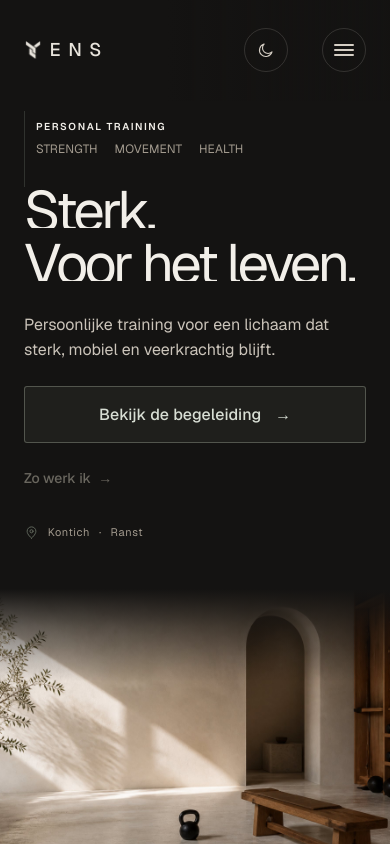
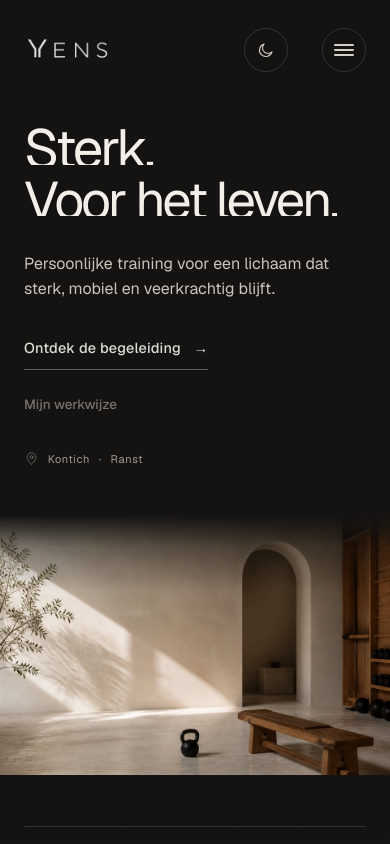
Before and after one commit to jeltedeproft/website-yens5, a website built with Vite: page index.html in a window 390 px wide. Both pictures are taken after a click on the button 265 px from the left and 50 px from the top of the page. Shown: the top 844 px of the page. Built offline with nearby package versions, Linux system fonts and the light colour scheme.

Commit message:
logo YENS

```diff
--- a/index.html
+++ b/index.html
@@ -65,7 +65,7 @@
   <header class="nav" id="nav">
     <div class="container nav__inner">
       <a class="brand" href="/" aria-label="YENS — naar de homepage">
-        <span class="brand__name"><span>E</span><span>N</span><span>S</span></span>
+        <img class="brand__image" src="/images/yens-logo-refined.png" alt="" width="1536" height="1024" draggable="false" />
       </a>
 
       <nav class="nav__links" aria-label="Hoofdnavigatie">
@@ -115,18 +115,14 @@
       </div>
       <div class="container hero__grid">
         <div class="hero__content">
-          <p class="hero__eyebrow">
-            <strong>Personal training</strong>
-            <span class="hero__pillars"><span>Strength</span><span>Movement</span><span>Health</span></span>
-          </p>
           <h1 class="h-hero hero__title">
             <span class="line"><span style="--i:0">Sterk.</span></span>
             <span class="line"><span style="--i:1">Voor het leven.</span></span>
           </h1>
           <p class="lead hero__desc">Persoonlijke training voor een lichaam dat sterk, mobiel en veerkrachtig blijft.</p>
           <div class="btn-group hero__actions">
-            <a class="btn btn--primary btn--lg" href="/begeleiding.html">Bekijk de begeleiding <span class="arrow" aria-hidden="true">→</span></a>
-            <a class="link hero__link" href="/werkwijze.html">Zo werk ik <span class="arrow">→</span></a>
+            <a class="btn btn--primary btn--lg" href="/begeleiding.html">Ontdek de begeleiding <span class="arrow" aria-hidden="true">→</span></a>
+            <a class="link hero__link" href="/werkwijze.html">Mijn werkwijze</a>
           </div>
           <p class="hero__note">
             <svg viewBox="0 0 24 24" fill="none" stroke="currentColor" stroke-width="1.5" stroke-linecap="round" stroke-linejoin="round"><path d="M12 21s7-5.5 7-11a7 7 0 1 0-14 0c0 5.5 7 11 7 11z"/><circle cx="12" cy="10" r="2.5"/></svg>
--- a/style.css
+++ b/style.css
@@ -349,7 +349,15 @@ h4, h5, h6 {
   justify-content: space-between;
   gap: 1.5rem;
 }
-.brand { display: flex; flex-direction: row; align-items: center; gap: .85rem; line-height: 1.05; }
+.brand {
+  position: relative;
+  display: flex;
+  flex-direction: row;
+  align-items: center;
+  gap: .85rem;
+  padding-bottom: .9rem;
+  line-height: 1.05;
+}
 .brand::before {
   content: '';
   width: 2.25rem;
@@ -367,6 +375,20 @@ h4, h5, h6 {
   font-weight: 500;
   letter-spacing: 0.28em;
   color: var(--text);
+}
+.brand__tagline {
+  position: absolute;
+  left: 50%;
+  bottom: 0;
+  width: max-content;
+  transform: translateX(-50%);
+  color: var(--text-muted);
+  font-size: .5rem;
+  font-weight: 500;
+  line-height: 1;
+  letter-spacing: .135em;
+  text-transform: uppercase;
+  white-space: nowrap;
 }
 .brand__role {
   font-size: 0.6875rem;
@@ -1713,14 +1735,17 @@ main > .section:first-child:not(.section--dark) {
   transform: translateY(-4.5vh);
 }
 .home-page .hero__eyebrow {
-  display: flex; flex-direction: column; align-items: flex-start; gap: .3rem;
-  margin-bottom: 2.75rem; padding-left: 1.35rem; color: var(--hero-muted);
-  position: relative;
-}
-.home-page .hero__eyebrow::before {
-  content: ''; position: absolute; left: 0; top: -.55rem; width: 1px; height: 5.75rem;
-  background: color-mix(in srgb, #6F766A 32%, transparent);
-}
+  display: block;
+  margin-bottom: 2.75rem;
+  padding-left: 0;
+  color: var(--hero-muted);
+  font-size: .7rem;
+  font-weight: 500;
+  line-height: 1.5;
+  letter-spacing: .2em;
+  text-transform: uppercase;
+}
+.home-page .hero__eyebrow::before { display: none; }
 .home-page .hero__eyebrow strong {
   color: var(--hero-ink); font-size: .6875rem; font-weight: 600;
   line-height: 1.4; letter-spacing: .19em;
@@ -1733,36 +1758,42 @@ main > .section:first-child:not(.section--dark) {
   padding: 0; color: inherit;
 }
 .home-page .hero__title {
-  width: max-content; max-width: 100%; margin-bottom: 2rem; color: var(--hero-ink);
-  font-size: clamp(5.25rem, 8.4vw, 8.5rem); font-weight: 400;
-  line-height: .91; letter-spacing: -.061em;
-}
+  width: max-content; max-width: 100%; margin-bottom: 2.5rem; color: var(--hero-ink);
+  font-size: clamp(5rem, 7.8vw, 7.75rem); font-weight: 400;
+  line-height: .96; letter-spacing: -.054em;
+}
+.home-page .hero__title .line > span { white-space: nowrap; }
+.home-page .hero__title .line:first-child { font-size: 1.04em; }
 .home-page .hero__desc {
   max-width: 31rem; margin-bottom: 2rem; color: #56534D;
   font-size: clamp(1.05rem, 1.35vw, 1.2rem); line-height: 1.55;
 }
-.home-page .hero__actions { gap: 1.5rem; }
-.home-page .hero__actions .btn { min-height: 3.25rem; padding: .88rem 2.3rem; gap: .85rem; }
+.home-page .hero__actions { gap: 2rem; }
+.home-page .hero__actions .btn { min-height: 44px; padding: .65rem 0 .45rem; gap: .8rem; }
 .home-page .hero__actions .btn .arrow { transition: transform var(--t-fast); }
 .home-page .hero__actions .btn:hover .arrow { transform: translateX(4px); }
 .home-page .hero .btn--primary {
   color: var(--hero-green);
-  background: rgba(69, 77, 66, .12);
-  border-color: rgba(69, 77, 66, .08);
-  border-radius: 3px;
+  background: transparent;
+  border: 0;
+  border-bottom: 1px solid rgba(69, 77, 66, .38);
+  border-radius: 0;
   box-shadow: none;
+  font-size: .9rem;
+  letter-spacing: .015em;
 }
 .home-page .hero .btn--primary:hover {
   color: var(--hero-green);
-  background: rgba(69, 77, 66, .18);
-  border-color: rgba(69, 77, 66, .12);
+  background: transparent;
+  border-bottom-color: rgba(69, 77, 66, .78);
   box-shadow: none;
   transform: none;
 }
 .home-page .hero__link {
-  min-height: 44px; padding: .7rem 0 .55rem; color: #6A675F; font-size: .875rem;
-}
-.home-page .hero__link:hover { gap: .45rem; color: var(--hero-ink); }
+  min-height: 44px; padding: .7rem 0 .5rem; color: #77736C; font-size: .8375rem;
+  font-weight: 500;
+}
+.home-page .hero__link:hover { color: var(--hero-ink); }
 .home-page .hero__link:hover .arrow { transform: translateX(4px); }
 .home-page .hero__note {
   flex-wrap: nowrap; gap: .35rem .55rem; margin-top: 2.75rem; color: #858078;
@@ -1773,11 +1804,21 @@ main > .section:first-child:not(.section--dark) {
   content: ''; width: clamp(8rem, 18vw, 16rem); height: 1px; margin-left: 1.25rem;
   background: color-mix(in srgb, #6F766A 22%, transparent);
 }
-.home-page .hero__media { z-index: 0; left: 36%; background: var(--hero-bg); }
-.home-page .hero__media img { object-position: 58% 54%; transform: scale(1.08); animation: none; }
+.home-page .hero__media { z-index: 0; left: 0; background: var(--hero-bg); }
+.home-page .hero__media img {
+  object-position: 50% 100%;
+  transform: scale(1);
+  animation: none;
+}
 .home-page .hero__media::after {
-  background: linear-gradient(90deg, var(--hero-bg) 0%, rgba(242,240,233,.98) 12%,
-    rgba(242,240,233,.88) 25%, rgba(242,240,233,.48) 42%, rgba(242,240,233,.10) 59%, transparent 74%);
+  background: linear-gradient(90deg,
+    var(--hero-bg) 0%,
+    rgba(242,240,233,.99) 20%,
+    rgba(242,240,233,.94) 30%,
+    rgba(242,240,233,.72) 41%,
+    rgba(242,240,233,.34) 53%,
+    rgba(242,240,233,.10) 64%,
+    transparent 76%);
 }
 [data-theme="dark"] .home-page { --hero-bg: #141312; --hero-ink: #F2EFE9; --hero-muted: #A29A8E; }
 [data-theme="dark"] .home-page .nav:not(.is-scrolled) {
@@ -1789,13 +1830,20 @@ main > .section:first-child:not(.section--dark) {
 [data-theme="dark"] .home-page .hero__desc { color: #CBC4BA; }
 [data-theme="dark"] .home-page .hero__note { color: #A29A8E; }
 [data-theme="dark"] .home-page .hero .btn--primary {
-  color: #D8DED4; background: rgba(167,175,157,.08); border-color: rgba(167,175,157,.38);
+  color: #D8DED4; background: transparent; border-bottom-color: rgba(216,222,212,.38);
 }
 [data-theme="dark"] .home-page .hero .btn--primary:hover {
-  color: #D8DED4; background: rgba(167,175,157,.16); border-color: rgba(167,175,157,.16);
+  color: #F0EDE7; background: transparent; border-bottom-color: rgba(240,237,231,.78);
 }
 [data-theme="dark"] .home-page .hero__media::after {
-  background: linear-gradient(90deg, #141312 0%, rgba(20,19,18,.98) 10%, rgba(20,19,18,.86) 25%, rgba(20,19,18,.42) 43%, transparent 68%);
+  background: linear-gradient(90deg,
+    #141312 0%,
+    rgba(20,19,18,.99) 20%,
+    rgba(20,19,18,.94) 30%,
+    rgba(20,19,18,.72) 41%,
+    rgba(20,19,18,.34) 53%,
+    rgba(20,19,18,.10) 64%,
+    transparent 76%);
 }
 .js .home-page .hero__title .line > span { transform: translateY(10px); }
 .js .home-page .hero__eyebrow, .js .home-page .hero__desc,
@@ -1811,25 +1859,57 @@ main > .section:first-child:not(.section--dark) {
 
 @media (max-width: 1080px) {
   .home-page .hero__content { width: min(65vw, 46rem); }
-  .home-page .hero__title { font-size: clamp(5rem, 9.7vw, 6.5rem); }
-  .home-page .hero__media { left: 33%; }
-  .home-page .hero__media img { object-position: 59% 54%; }
+  .home-page .hero__title { font-size: clamp(4.75rem, 9.1vw, 6.15rem); }
+  .home-page .hero__media { left: 0; }
+  .home-page .hero__media img {
+    object-position: 50% 100%;
+    transform: scale(1);
+  }
 }
 @media (max-width: 900px) {
   .home-page .nav:not(.is-scrolled) { background: var(--hero-bg); }
   .home-page .nav__inner { min-height: 4.75rem; }
   .home-page .hero { padding-top: 8rem; }
   .home-page .hero__content { width: min(68vw, 38rem); margin-left: clamp(1.5rem, 4vw, 2.5rem); }
-  .home-page .hero__title { font-size: clamp(3.75rem, 10vw, 5.5rem); }
-  .home-page .hero__media { left: 28%; }
+  .home-page .hero__title { font-size: clamp(4.5rem, 9.2vw, 5.5rem); }
+  .home-page .hero__media { left: 0; }
+  .home-page .hero__media img { transform: scale(1); }
   .home-page .hero__media::after {
-    background: linear-gradient(90deg, var(--hero-bg) 0%, rgba(243,241,235,.97) 20%, rgba(243,241,235,.78) 43%, rgba(243,241,235,.22) 70%, transparent 100%);
+    background: linear-gradient(90deg, var(--hero-bg) 0%, rgba(242,240,233,.99) 26%, rgba(242,240,233,.88) 40%, rgba(242,240,233,.52) 55%, rgba(242,240,233,.16) 70%, transparent 86%);
   }
   [data-theme="dark"] .home-page .hero__media::after {
-    background: linear-gradient(90deg, #141312 0%, rgba(20,19,18,.97) 20%, rgba(20,19,18,.78) 43%, rgba(20,19,18,.22) 70%, transparent 100%);
+    background: linear-gradient(90deg, #141312 0%, rgba(20,19,18,.99) 26%, rgba(20,19,18,.88) 40%, rgba(20,19,18,.52) 55%, rgba(20,19,18,.16) 70%, transparent 86%);
   }
 }
+
+/* Homepage desktop navigation — rustige typografische active state. */
+@media (min-width: 901px) {
+  .home-page .nav__links { gap: clamp(1.35rem, 2vw, 2.15rem); }
+  .home-page .nav__links a {
+    color: #6D6962;
+    font-size: .72rem;
+    font-weight: 400;
+    letter-spacing: .13em;
+    opacity: .86;
+    transition: color var(--t-fast), opacity var(--t-fast);
+  }
+  .home-page .nav__links a::after { display: none; }
+  .home-page .nav__links a:hover { color: #3F403B; opacity: 1; }
+  .home-page .nav__links a[aria-current="page"] {
+    color: #30312D;
+    font-weight: 500;
+    opacity: 1;
+  }
+  [data-theme="dark"] .home-page .nav__links a { color: #B8B1A7; opacity: .82; }
+  [data-theme="dark"] .home-page .nav__links a:hover,
+  [data-theme="dark"] .home-page .nav__links a[aria-current="page"] {
+    color: #EEEAE3;
+    opacity: 1;
+  }
+}
 @media (max-width: 640px) {
+  .brand { padding-bottom: .75rem; }
+  .brand__tagline { font-size: .425rem; letter-spacing: .09em; }
   .home-page .brand::before { width: 2.25rem; height: 2.25rem; }
   .home-page .hero {
     display: grid; grid-template-rows: auto minmax(17rem, 34svh);
@@ -1838,65 +1918,124 @@ main > .section:first-child:not(.section--dark) {
   .home-page .hero__grid { grid-row: 1; padding-bottom: 3rem; }
   .home-page .hero__content { width: 100%; margin-left: 0; transform: none; }
   .home-page .hero__eyebrow {
-    gap: .45rem .8rem; margin-bottom: 1.5rem; padding-left: .75rem; font-size: .625rem; letter-spacing: .13em;
+    margin-bottom: 1.75rem; padding-left: 0; font-size: .625rem; letter-spacing: .17em;
   }
   .home-page .hero__eyebrow::before { height: 4.75rem; }
   .home-page .hero__eyebrow strong { font-size: .625rem; letter-spacing: .16em; }
   .home-page .hero__pillars { font-size: .75rem; letter-spacing: .015em; }
   .home-page .hero__title {
-    margin-bottom: 1.5rem; font-size: clamp(3.25rem, 14.5vw, 4.5rem); line-height: .94;
+    margin-bottom: 1.75rem; font-size: clamp(3.25rem, 13.5vw, 4.6rem); line-height: .97;
   }
   .home-page .hero__title .line > span { white-space: nowrap; }
   .home-page .hero__desc { margin-bottom: 1.5rem; font-size: 1rem; line-height: 1.55; }
-  .home-page .hero__actions { align-items: stretch; gap: .75rem; }
-  .home-page .hero__actions .btn { width: 100%; }
+  .home-page .hero__actions { align-items: flex-start; gap: .75rem; }
+  .home-page .hero__actions .btn { width: auto; }
   .home-page .hero__link { align-self: flex-start; width: auto; }
   .home-page .hero__note { margin-top: 1.5rem; }
   .home-page .hero__note::after { display: none; }
   .home-page .hero__media { position: relative; grid-row: 2; inset: auto; min-height: 17rem; }
-  .home-page .hero__media img { object-position: 67% 48%; }
+  .home-page .hero__media img {
+    object-position: 50% 100%;
+    transform: scale(1);
+  }
   .home-page .hero__media::after {
-    background: linear-gradient(180deg, var(--hero-bg) 0%, rgba(243,241,235,.52) 14%, transparent 34%);
+    background: linear-gradient(180deg, var(--hero-bg) 0%, rgba(242,240,233,.35) 12%, transparent 28%);
   }
   [data-theme="dark"] .home-page .hero__media::after {
-    background: linear-gradient(180deg, #141312 0%, rgba(20,19,18,.52) 14%, transparent 34%);
+    background: linear-gradient(180deg, #141312 0%, rgba(20,19,18,.35) 12%, transparent 28%);
   }
 }
 
 /* Header-wordmark: het aangeleverde symbool vervangt de letter Y. */
 .nav .brand {
-  --wordmark-color: #2B2A28;
-  gap: .55rem;
+  position: relative;
+  display: block;
+  width: 6.579rem;
+  height: 1.683rem;
   min-height: 44px;
-}
-[data-theme="dark"] .nav .brand { --wordmark-color: #E8E4DC; }
+  padding: 0;
+  overflow: hidden;
+}
 .nav .brand::before,
 .home-page .nav .brand::before {
-  width: 1.3rem;
-  height: 1.3rem;
-  background: var(--wordmark-color);
-  -webkit-mask: url('/images/yens-symbol-signature.png') center / 170% no-repeat;
-  mask: url('/images/yens-symbol-signature.png') center / 170% no-repeat;
-  transform: none;
-  transition: none;
-}
-.nav .brand:hover::before { transform: none; }
-.nav .brand__name,
-.home-page .nav .brand__name {
-  display: inline-flex;
-  align-items: baseline;
-  gap: .46em;
-  font-size: 1.32rem;
-  font-weight: 500;
-  line-height: 1;
-  letter-spacing: 0;
-  color: var(--wordmark-color);
+  display: none;
+}
+.nav .brand__image {
+  position: absolute;
+  left: 50%;
+  top: 50%;
+  width: 12.24rem;
+  max-width: none;
+  height: auto;
+  transform: translate(-51.25%, -50%);
+  user-select: none;
+  transition: opacity var(--t-fast);
+}
+.nav .brand:hover .brand__image { opacity: .84; }
+[data-theme="dark"] .nav .brand__image {
+  filter: invert(1);
 }
 
 @media (max-width: 900px) {
-  .nav .brand { gap: .45rem; }
-  .nav .brand::before,
-  .home-page .nav .brand::before { width: 1.15rem; height: 1.15rem; }
-  .nav .brand__name,
-  .home-page .nav .brand__name { gap: .4em; font-size: 1.15rem; }
-}
+  .nav .brand { width: 5.447rem; height: 1.469rem; min-height: 38px; }
+  .nav .brand__image { width: 10.098rem; }
+}
+
+/* Dezelfde compacte headercompositie op alle overige pagina's. */
+body:not(.home-page) .nav:not(.is-scrolled) {
+  padding-block: .75rem;
+  background: color-mix(in srgb, var(--bg) 94%, transparent);
+  border-bottom-color: transparent;
+  backdrop-filter: none;
+  -webkit-backdrop-filter: none;
+}
+body:not(.home-page) .nav__inner { min-height: 5rem; }
+body:not(.home-page) .nav__actions { gap: 1.7rem; }
+body:not(.home-page) .nav__actions .theme-toggle { margin-right: .45rem; }
+body:not(.home-page) .nav .icon-btn { width: 2.75rem; height: 2.75rem; }
+body:not(.home-page) .nav .btn--primary {
+  min-height: 2.8rem;
+  padding: .72rem 1.35rem;
+  background: #454D42;
+  border-color: #454D42;
+  border-radius: 2px;
+  box-shadow: none;
+}
+.nav .btn--primary,
+.nav .btn--primary:hover { color: #F7F6F2; }
+body:not(.home-page) .nav .btn--primary:hover {
+  background: #343B32;
+  border-color: #343B32;
+  box-shadow: none;
+  transform: translateY(-1px);
+}
+
+@media (min-width: 901px) {
+  body:not(.home-page) .nav__links { gap: clamp(1.35rem, 2vw, 2.15rem); }
+  body:not(.home-page) .nav__links a {
+    color: #6D6962;
+    font-size: .72rem;
+    font-weight: 400;
+    letter-spacing: .13em;
+    opacity: .86;
+    transition: color var(--t-fast), opacity var(--t-fast);
+  }
+  body:not(.home-page) .nav__links a::after { display: none; }
+  body:not(.home-page) .nav__links a:hover { color: #3F403B; opacity: 1; }
+  body:not(.home-page) .nav__links a[aria-current="page"] {
+    color: #30312D;
+    font-weight: 500;
+    opacity: 1;
+  }
+  [data-theme="dark"] body:not(.home-page) .nav__links a { color: #B8B1A7; opacity: .82; }
+  [data-theme="dark"] body:not(.home-page) .nav__links a:hover,
+  [data-theme="dark"] body:not(.home-page) .nav__links a[aria-current="page"] {
+    color: #EEEAE3;
+    opacity: 1;
+  }
+}
+
+@media (max-width: 900px) {
+  body:not(.home-page) .nav:not(.is-scrolled) { background: var(--bg); }
+  body:not(.home-page) .nav__inner { min-height: 4.75rem; }
+}
```
Also changed, not shown: 404.html (+35 -3 lines), begeleiding.html (+1 -1 lines), contact.html (+1 -1 lines), kennis.html (+1 -1 lines), over-mij.html (+1 -1 lines), privacy.html (+7 -7 lines), voorwaarden.html (+7 -7 lines), werkwijze.html (+1 -1 lines), docs/LOGO WEBsite master.png (added), public/images/yens-logo-master.png (added), public/images/yens-logo-refined.png (added), public/images/yens-logo-transparent.png (added).
